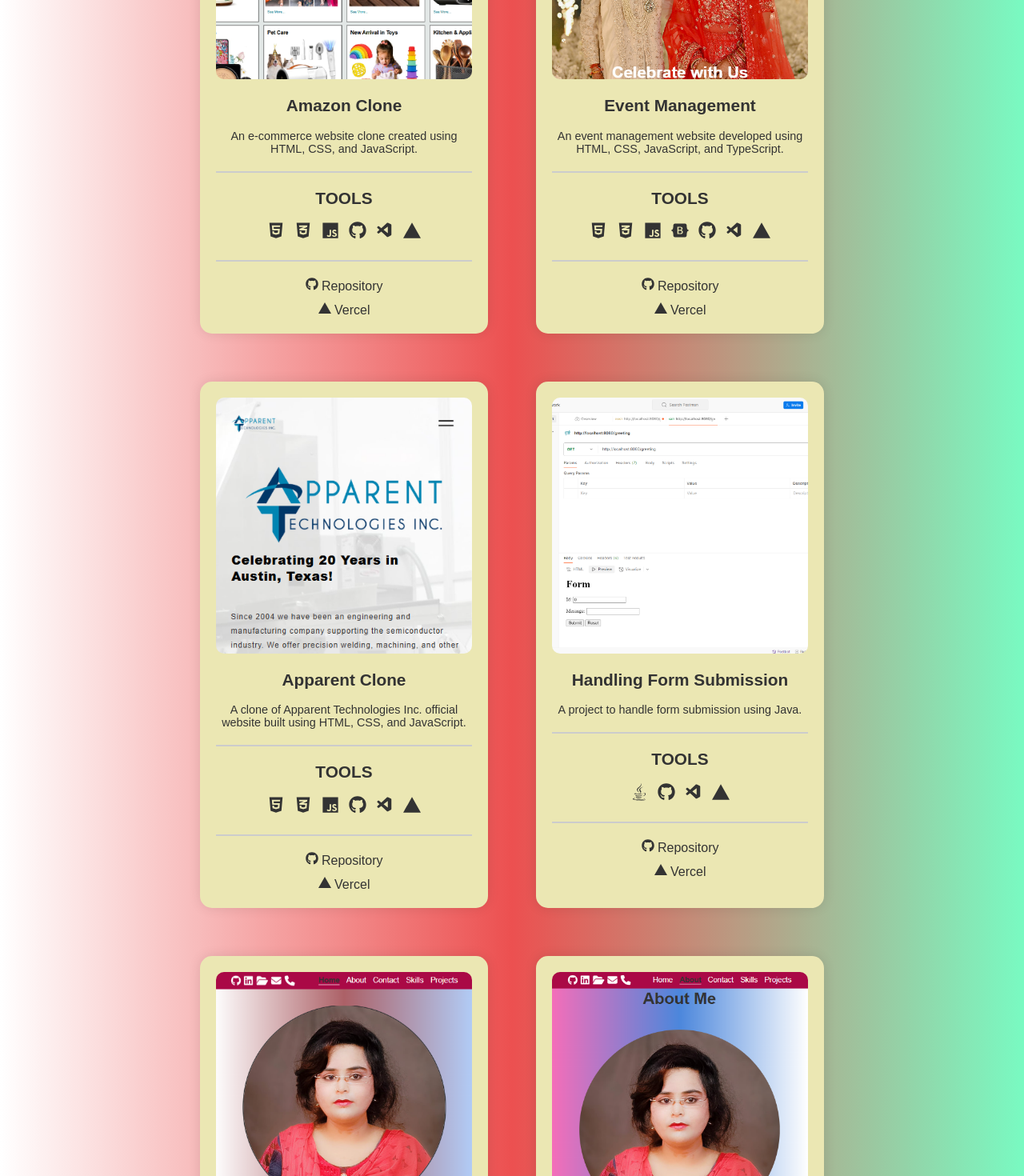
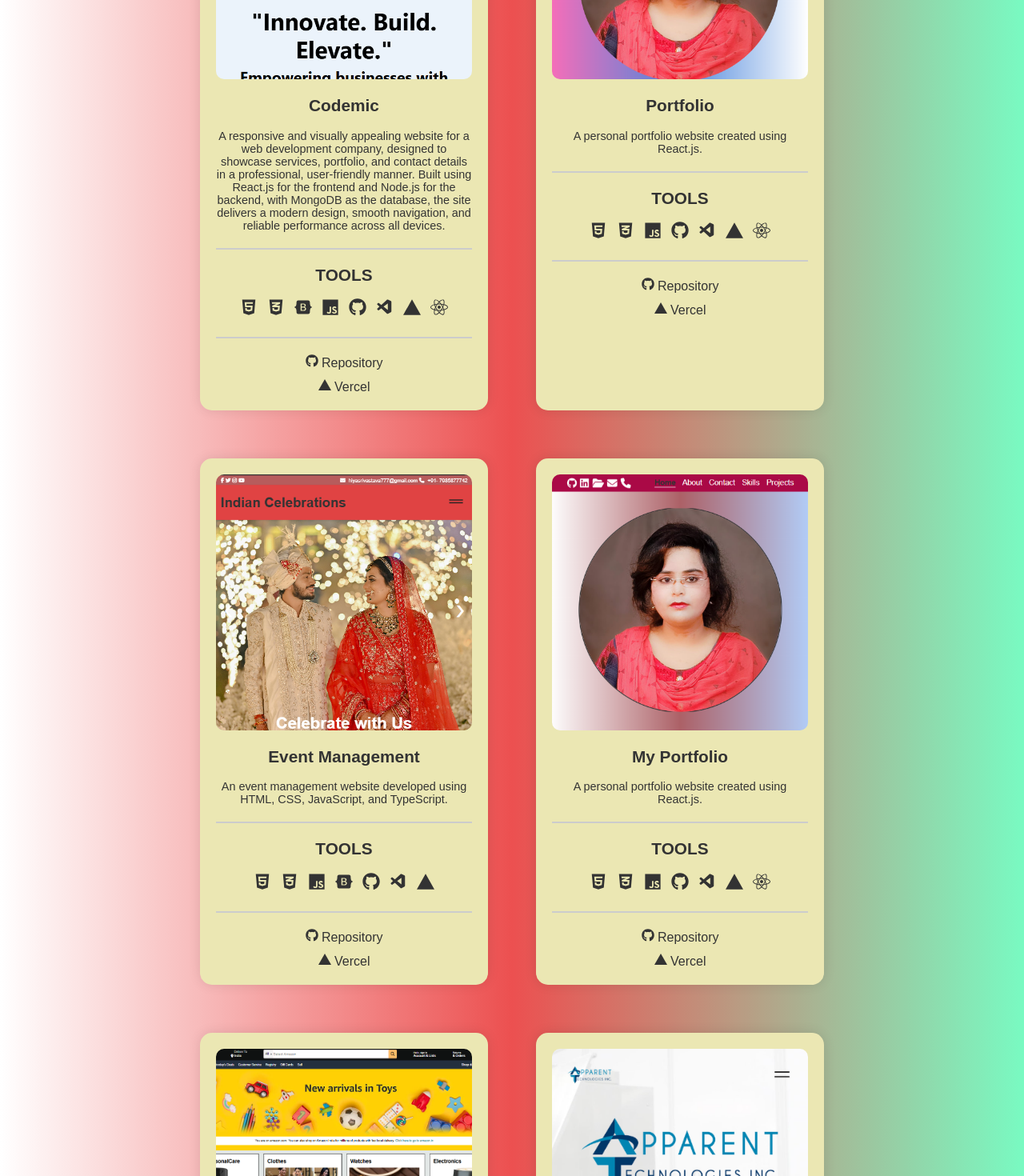
Before and after one commit to TarunaAsthana23/My_Portfolio, a React (Create React App) app: page /projects in a window 1280 px wide. Shown: the part 560-2030 px from the top of the page at 80% size. Built offline with nearby package versions, Linux system fonts and the light colour scheme.

Commit message:
Updated project

```diff
--- a/src/pages/Projects.js
+++ b/src/pages/Projects.js
@@ -19,6 +19,51 @@
 const projects = [
   {
     id: 1,
+    title: 'Codemic',
+    image: '/Set/Images/Codemic.png',
+    description: 'A responsive and visually appealing website for a web development company, designed to showcase services, portfolio, and contact details in a professional, user-friendly manner. Built using React.js for the frontend and Node.js for the backend, with MongoDB as the database, the site delivers a modern design, smooth navigation, and reliable performance across all devices.',
+    tools: ['html', 'css', 'bootstrap', 'js', 'github', 'vscode', 'vercel', 'react'],
+    repoLink: 'https://github.com/TarunaAsthana23/codemic.git',
+    // pageLink: 'https://tarunaasthana23.github.io/portfolio',
+    vercelLink: 'https://codemic-781vw74v3-taruna-asthanas-projects.vercel.app/', // replace with your actual Vercel URL
+  },
+
+  {
+    id: 2,
+    title: 'Portfolio',
+    image: '/Set/Images/Portfolio.png',
+    description: 'A personal portfolio website created using React.js.',
+    tools: ['html', 'css', 'js', 'github', 'vscode', 'vercel', 'react'],
+    repoLink: 'https://github.com/TarunaAsthana23/PORTFOLIO.git',
+    // pageLink: 'https://tarunaasthana23.github.io/portfolio',
+    vercelLink: 'https://portfolio-tarunaasthana23-taruna-asthanas-projects.vercel.app/', // replace with your actual Vercel URL
+
+  },
+
+  {
+    id: 3,
+    title: 'Event Management',
+    image: '/Set/Images/Event Management.png',
+    description: 'An event management website developed using HTML, CSS, JavaScript, and TypeScript.',
+    tools: ['html', 'css', 'js', 'bootstrap', 'github', 'vscode', 'vercel'],
+    repoLink: 'https://github.com/TarunaAsthana23/Event-Management',
+    // pageLink: 'https://tarunaasthana23.github.io/Event-Management/',
+    vercelLink: 'https://event-management-tarunaasthana23-taruna-asthanas-projects.vercel.app/', // replace with your actual Vercel URL
+  },
+
+  {
+    id: 4,
+    title: 'My Portfolio',
+    image: '/Set/Images/My Portfolio.png',
+    description: 'A personal portfolio website created using React.js.',
+    tools: ['html', 'css', 'js', 'github', 'vscode', 'vercel', 'react'],
+    repoLink: 'https://github.com/TarunaAsthana23/My_Portfolio.git',
+    // pageLink: 'https://tarunaasthana23.github.io/portfolio',
+    vercelLink: 'https://my-portfolio-tarunaasthana23-taruna-asthanas-projects.vercel.app/', // replace with your actual Vercel URL
+  },
+
+  {
+    id: 5,
     title: 'Amazon Clone',
     image: '/Set/Images/Amazon.png',
     description: 'An e-commerce website clone created using HTML, CSS, and JavaScript.',
@@ -28,18 +73,9 @@
     // vercelLink: '',
     // replace with your actual Vercel URL
   },
+
   {
-    id: 2,
-    title: 'Event Management',
-    image: '/Set/Images/Event Management.png',
-    description: 'An event management website developed using HTML, CSS, JavaScript, and TypeScript.',
-    tools: ['html', 'css', 'js', 'bootstrap', 'github', 'vscode', 'vercel'],
-    repoLink: 'https://github.com/TarunaAsthana23/Event-Management',
-    // pageLink: 'https://tarunaasthana23.github.io/Event-Management/',
-    vercelLink: 'https://event-management-tarunaasthana23-taruna-asthanas-projects.vercel.app/', // replace with your actual Vercel URL
-  },
-  {
-    id: 3,
+    id: 6,
     title: 'Apparent Clone',
     image: '/Set/Images/Apparent.png',
     description: 'A clone of Apparent Technologies Inc. official website built using HTML, CSS, and JavaScript.',
@@ -49,7 +85,7 @@
     vercelLink: 'https://apparent-git-main-taruna-asthanas-projects.vercel.app/', // replace with your actual Vercel URL
   },
   {
-    id: 4,
+    id: 7,
     title: 'Handling Form Submission',
     image: '/Set/Images/S1.png',
     description: 'A project to handle form submission using Java.',
@@ -61,29 +97,6 @@
 
   },
 
-  {
-    id: 5,
-    title: 'My Portfolio',
-    image: '/Set/Images/My Portfolio.png',
-    description: 'A personal portfolio website created using React.js.',
-    tools: ['html', 'css', 'js', 'github', 'vscode', 'vercel', 'react'],
-    repoLink: 'https://github.com/TarunaAsthana23/My_Portfolio.git',
-    // pageLink: 'https://tarunaasthana23.github.io/portfolio',
-    vercelLink: 'https://my-portfolio-tarunaasthana23-taruna-asthanas-projects.vercel.app/', // replace with your actual Vercel URL
-
-  },
-
-  {
-    id: 6,
-    title: 'Portfolio',
-    image: '/Set/Images/Portfolio.png',
-    description: 'A personal portfolio website created using React.js.',
-    tools: ['html', 'css', 'js', 'github', 'vscode', 'vercel', 'react'],
-    repoLink: 'https://github.com/TarunaAsthana23/PORTFOLIO.git',
-    // pageLink: 'https://tarunaasthana23.github.io/portfolio',
-    vercelLink: 'https://portfolio-tarunaasthana23-taruna-asthanas-projects.vercel.app/', // replace with your actual Vercel URL
-
-  },
 
 ];
 
@@ -161,3 +174,13 @@
 }
 
 export default Projects;
+
+// "Building Websites That Build Your Business."
+
+// "Where Creative Design Meets Powerful Code."
+
+// "Crafting Digital Solutions for Modern Businesses."
+
+// "Turning Ideas into Stunning Web Experiences."
+
+// "Your Vision, Our Code."
--- a/src/pages/Skills.css
+++ b/src/pages/Skills.css
@@ -66,6 +66,7 @@
                           text-align: center;
                           padding: 0px 0px 0px 0px;
                           font-size: 1.3rem;
+                          flex-direction: column;
                       }
 
                       .btn_6 {
@@ -140,7 +141,7 @@
                         background: #ebe7b3;
                         /* background: linear-gradient(to right, #ac6167, #d7d2cc); */
                         padding: 33px;
-                        width: 320px;
+                        width: 220px;
                         /* height: 150px; */
                         border-radius: 12px;
                         box-shadow: 0 0 10px rgba(0,0,0,0.1);
@@ -161,6 +162,7 @@
                           text-align: center;
                           padding: 0px 0px 0px 0px;
                           font-size: 1.3rem;
+                          flex-direction: column;
                       }
 
                       .btn_6 {
@@ -235,7 +237,7 @@
                         background: #ebe7b3;
                         /* background: linear-gradient(to right, #ac6167, #d7d2cc); */
                         padding: 50px;
-                        width: 450px;
+                        width: 250px;
                         /* height: 150px; */
                         border-radius: 12px;
                         box-shadow: 0 0 10px rgba(0,0,0,0.1);
@@ -257,6 +259,7 @@
                           justify-content: center;
                           text-align: center;
                           padding: 0px 0px 0px 0px;
+                          flex-direction: column;
 
                       }
 
@@ -333,7 +336,7 @@
                         background: #ebe7b3;
                         /* background: linear-gradient(to right, #ac6167, #d7d2cc); */
                         padding: 50px;
-                        width: 320px;
+                        width: 200px;
                         border-radius: 12px;
                         box-shadow: 0 0 10px rgba(0,0,0,0.1);
                       }
@@ -353,6 +356,7 @@
                           justify-content: center;
                           text-align: center;
                           padding: 0px 0px 0px 0px;
+                          flex-direction: column;
                       }
 
                       .btn_6 {
@@ -428,7 +432,7 @@
                         background: #ebe7b3;
                         /* background: linear-gradient(to right, #ac6167, #d7d2cc); */
                         padding: 50px;
-                        width: 300px;
+                        width: 200px;
                         border-radius: 12px;
                         box-shadow: 0 0 10px rgba(0,0,0,0.1);
                       }
@@ -449,6 +453,7 @@
                           justify-content: center;
                           text-align: center;
                           padding: 0px 0px 0px 0px;
+                          flex-direction: column;
                       }
 
                       .btn_6 {
```
Also changed, not shown: public/Set/Images/Codemic.png (added).
